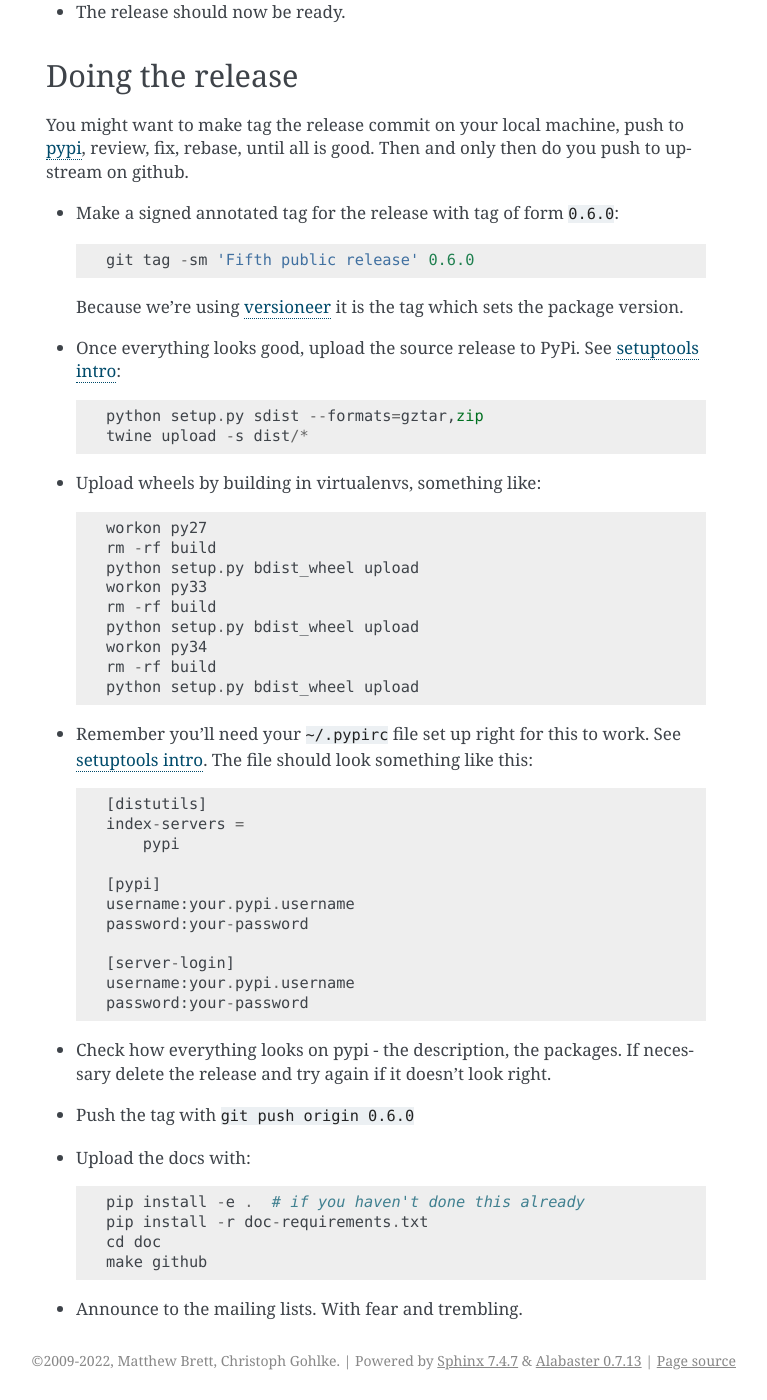
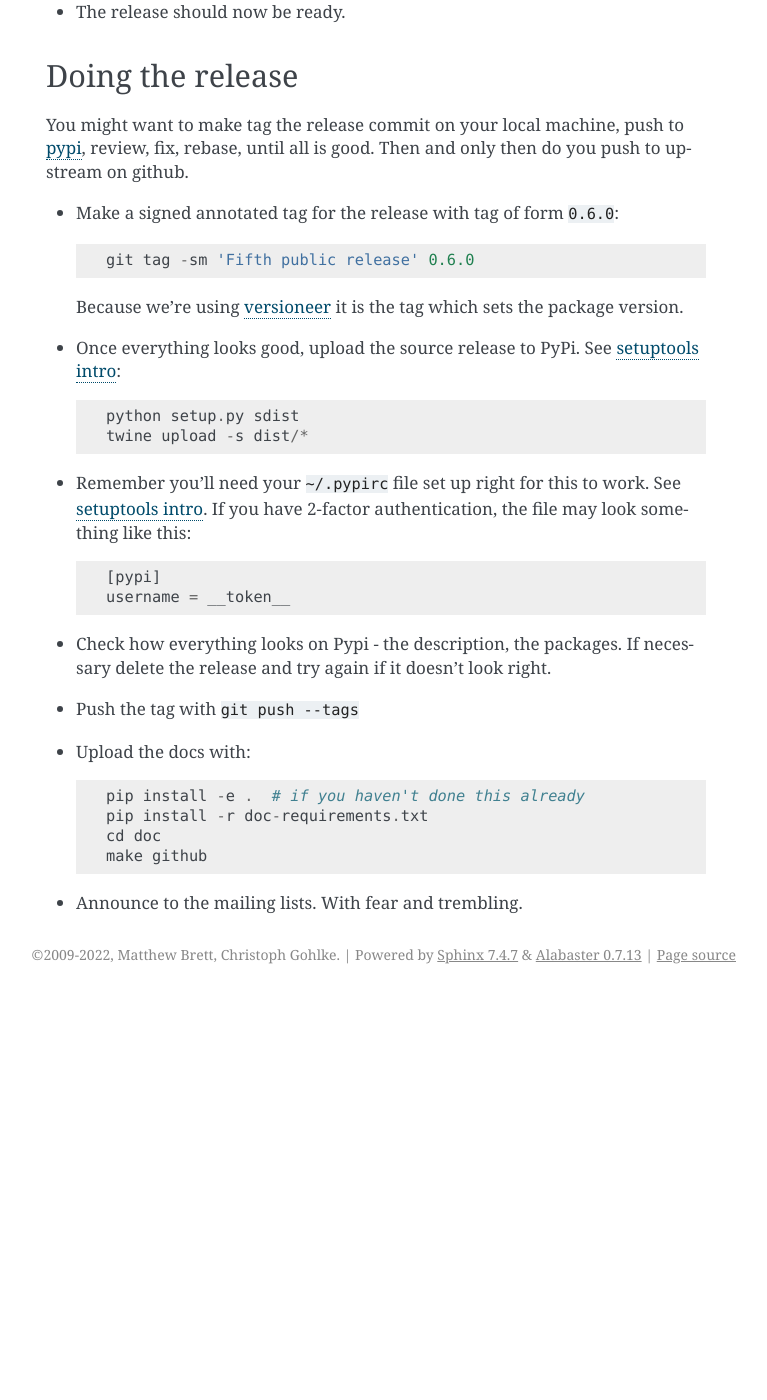
Before and after one commit to matthew-brett/transforms3d, a Sphinx documentation site: the page built from doc/devel/make_release.rst, in a window 1280 px wide and 1400 px high, scrolled down 1467 px. Shown: the whole window, without its empty margins (374-1141 px from the left). Built offline with Sphinx 7.4.7, drawn with Linux system fonts in a browser that asks for light colours; pages that are not in the unit, such as notebooks, are missing from menus; after the commit the page ends 2461 px from its top, so only the background shows below that.

Commit message:
Last stuff for release

```diff
--- a/doc/devel/make_release.rst
+++ b/doc/devel/make_release.rst
@@ -84,40 +84,20 @@ to upstream on github.
 * Once everything looks good, upload the source release to PyPi.  See
   `setuptools intro`_::
 
-    python setup.py sdist --formats=gztar,zip
+    python setup.py sdist
     twine upload -s dist/*
 
-* Upload wheels by building in virtualenvs, something like::
-
-   workon py27
-   rm -rf build
-   python setup.py bdist_wheel upload
-   workon py33
-   rm -rf build
-   python setup.py bdist_wheel upload
-   workon py34
-   rm -rf build
-   python setup.py bdist_wheel upload
-
 * Remember you'll need your ``~/.pypirc`` file set up right for this to work.
-  See `setuptools intro`_.  The file should look something like this::
-
-    [distutils]
-    index-servers =
-        pypi
+  See `setuptools intro`_.  If you have 2-factor authentication, the file may
+  look something like this::
 
     [pypi]
-    username:your.pypi.username
-    password:your-password
+    username = __token__
 
-    [server-login]
-    username:your.pypi.username
-    password:your-password
-
-* Check how everything looks on pypi - the description, the packages.  If
+* Check how everything looks on Pypi - the description, the packages.  If
   necessary delete the release and try again if it doesn't look right.
 
-* Push the tag with ``git push origin 0.6.0``
+* Push the tag with ``git push --tags``
 
 * Upload the docs with::
 
```
